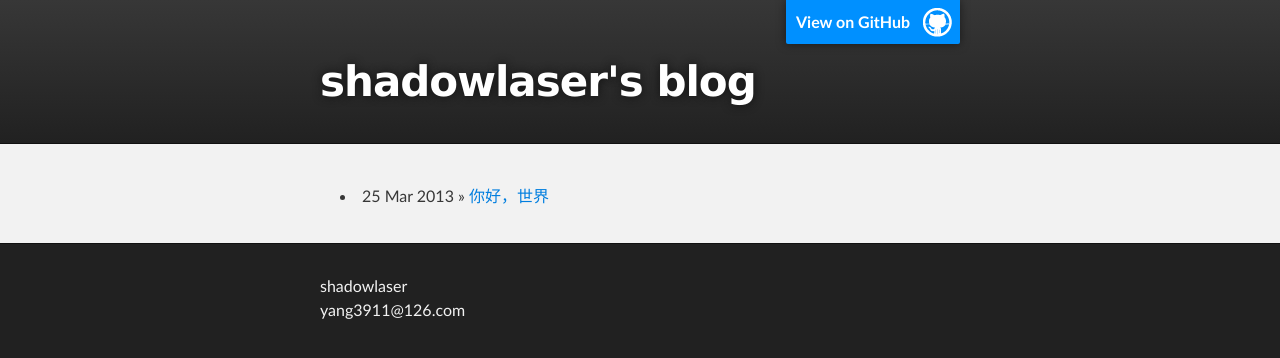
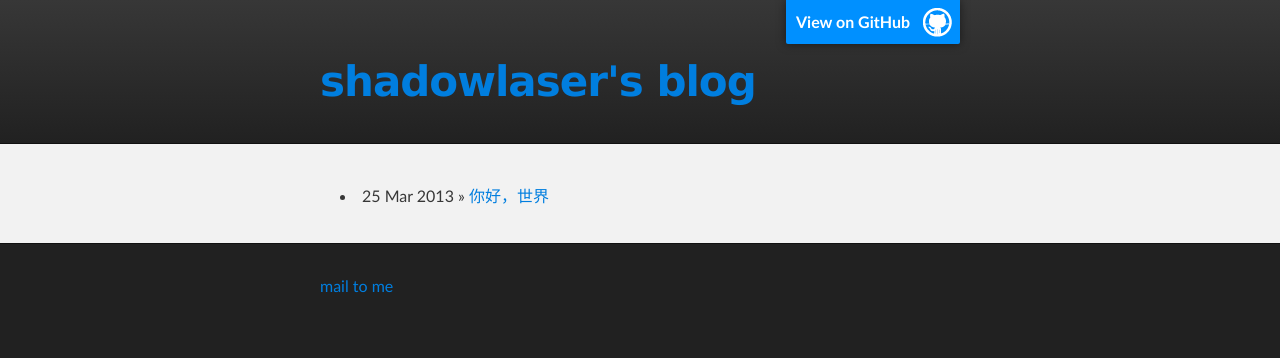
Before and after one commit to shadowlaser/blog, a Jekyll site: the page built from index.html, in a window 1280 px wide. Shown: the top 358 px of the page. Built offline with Jekyll 4.4.1, drawn with Linux system fonts in a browser that asks for light colours.

Commit message:
modify ok

```diff
--- a/_layouts/default.html
+++ b/_layouts/default.html
@@ -16,7 +16,7 @@
     <div id="header_wrap" class="outer">
         <header class="inner">
           <a id="forkme_banner" href="https://github.com/shadowlaser">View on GitHub</a>
-          <h1 id="project_title">{{page.title}}</h1>
+          <h1 id="project_title"><a href="{{site.blogurl}}">shadowlaser's blog</a></h1>
         </header>
     </div>
 
@@ -31,8 +31,7 @@
     <div id="footer_wrap" class="outer">
       <footer class="inner">
         <p>
-          shadowlaser<br />
-          yang3911@126.com
+          <a href="mailto:yang3911@126.com">mail to me</a>
         </p>
       </footer>
     </div>
```
